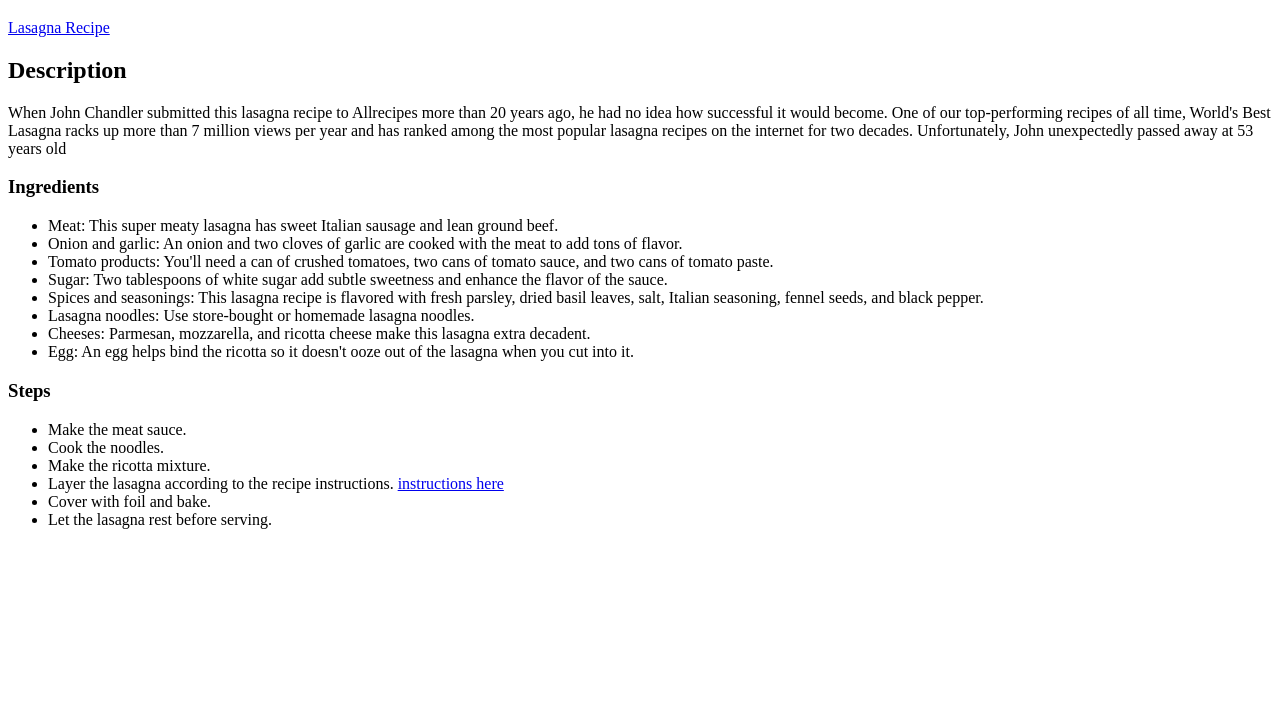
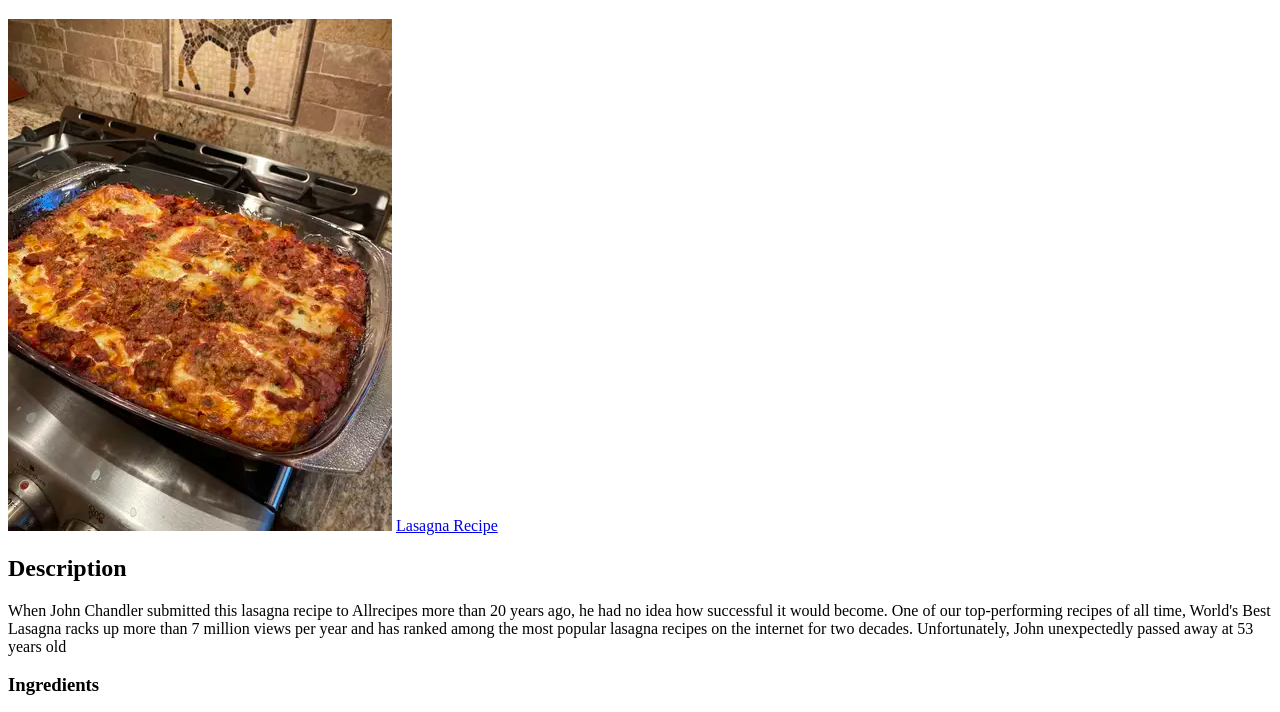
Before and after one commit to GreetyCr/odin-recipes, a plain HTML site: page odin-recipes/lasagna.html in a window 1280 px wide. Shown: the part 61-773 px from the top of the page. Drawn offline with Linux system fonts and the light colour scheme.

Commit message:
image added line 11

```diff
--- a/odin-recipes/lasagna.html
+++ b/odin-recipes/lasagna.html
@@ -8,6 +8,7 @@
 </head>
 <body>
     <h1>Lasagna Recipe</h1>
+    <img src="/assets/lasagna img.webp" alt="Lasagna img">
     <a href="https://www.allrecipes.com/recipe/23600/worlds-best-lasagna/">Lasagna Recipe</a>
     <h2>Description</h2>
     <p>When John Chandler submitted this lasagna recipe to Allrecipes more than 20 years ago, he had no idea how successful it would become. One of our top-performing recipes of all time, World's Best Lasagna racks up more than 7 million views per year and has ranked among the most popular lasagna recipes on the internet for two decades. Unfortunately, John unexpectedly passed away at 53 years old</p>
```
Also changed, not shown: assets/lasagna img.webp (added).
